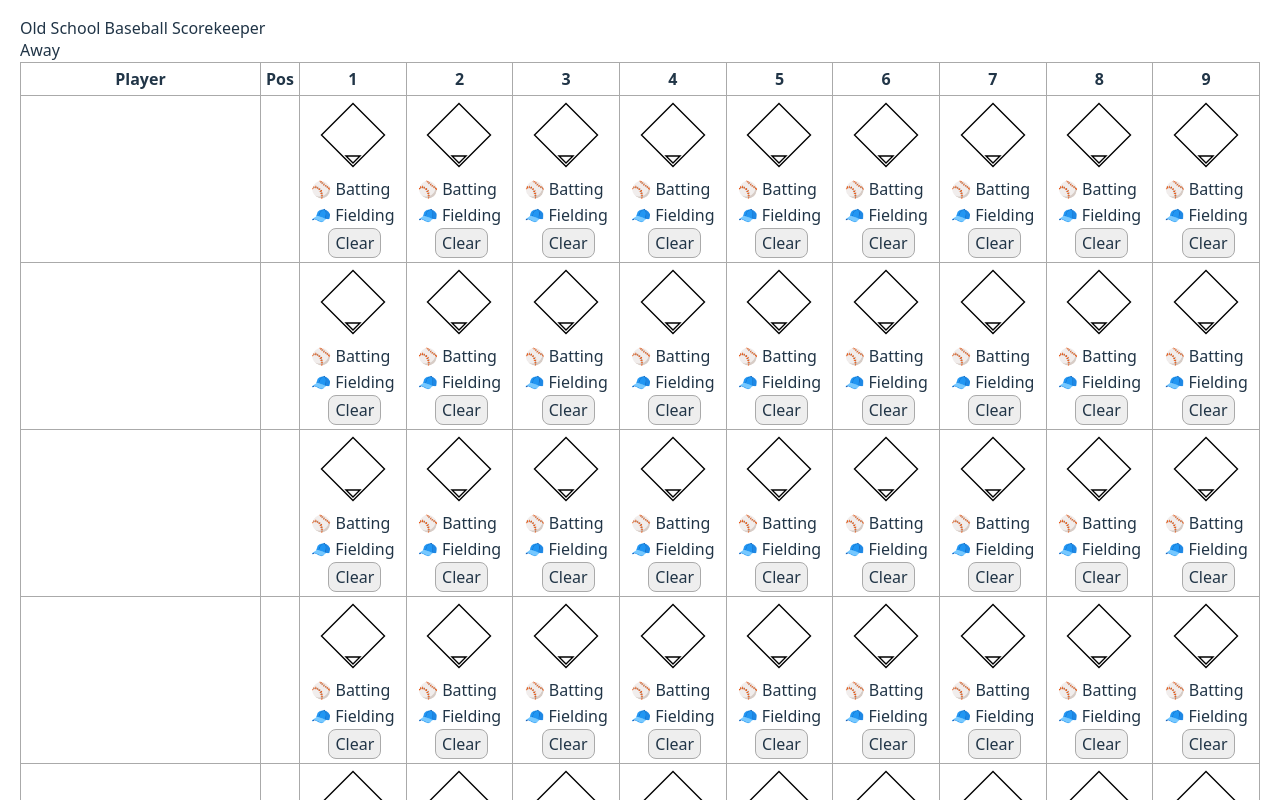
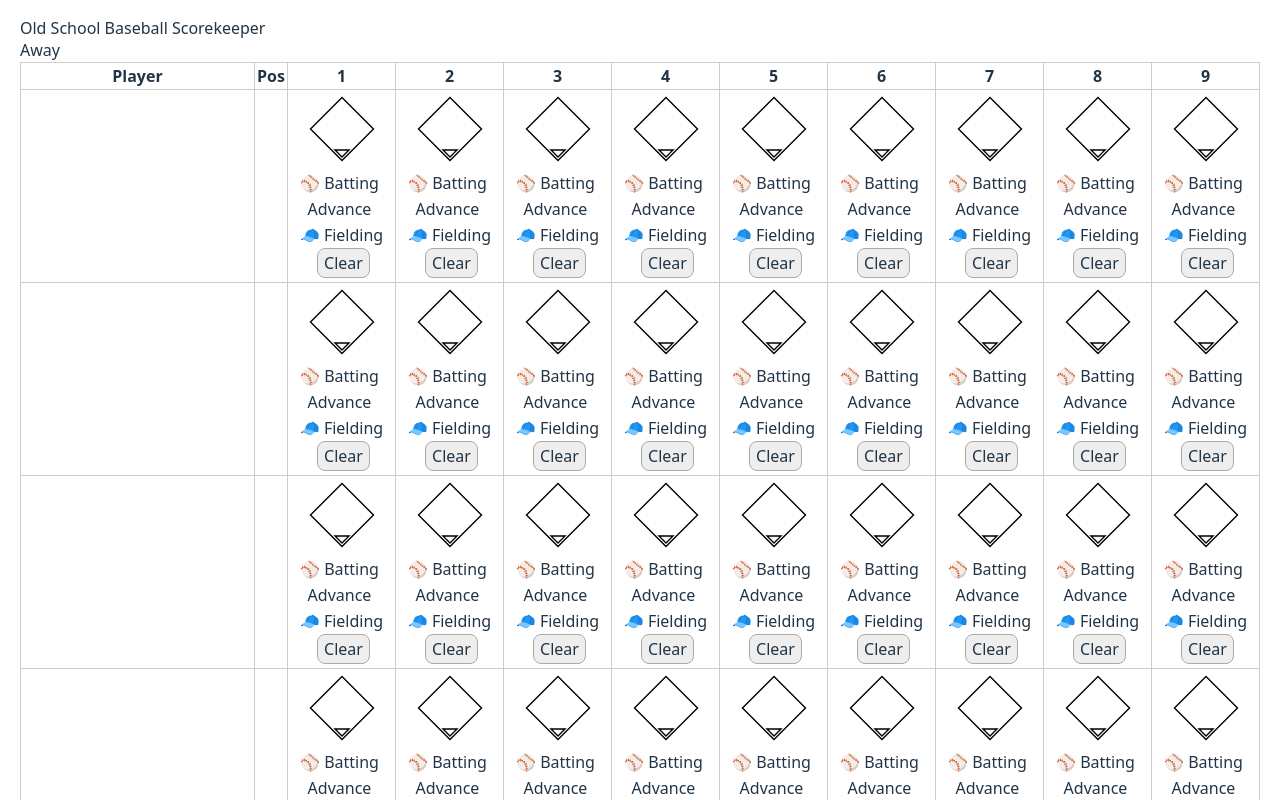
Before and after one commit to vanslykeventures/baseball-scorebook, a React (Vite) app: page / in a window 1280 px wide. Shown: the top 800 px of the page. Built offline with nearby package versions, Linux system fonts and the light colour scheme.

Commit message:
add advance tag

```diff
--- a/src/components/DiamondCell/DiamondCell.tsx
+++ b/src/components/DiamondCell/DiamondCell.tsx
@@ -11,6 +11,7 @@ type DiamondCellProps = {
   updateRun: (value?: boolean) => void;
   clearCell: () => void;
   addOut: (type: string, count: number, display: string) => void;
+  addAdvance: (route: string) => void;
 };
 
 const DiamondCell: React.FC<DiamondCellProps> = ({
@@ -21,20 +22,50 @@ const DiamondCell: React.FC<DiamondCellProps> = ({
   advanceRunner,
   updateRun,
   clearCell,
-  addOut
+  addOut,
+  addAdvance,
 }) => {
-  const [fieldingType, setFieldingType] = useState<string>(cell.fieldingType || "");
+  const [fieldingType, setFieldingType] = useState<string>(
+    cell.fieldingType || ""
+  );
   const [showBattingTools, setShowBattingTools] = useState(false);
   const [showFieldingTools, setShowFieldingTools] = useState(false);
+  const [showAdvanceTools, setShowAdvanceTools] = useState(false);
 
-  const disabled = inningOver; // inning has reached 3 outs
+  const disabled = inningOver;
 
+  // GREEN HIT POLYGONS (unchanged)
   const hitPolygons: { [key: string]: string } = {
     "1B": "50,90 80,50 50,50 50,90",
     "BB": "50,90 80,50 50,50 50,90",
     "2B": "50,90 80,50 50,20 50,50 50,90",
     "3B": "50,90 80,50 50,20 20,50 50,50 50,90",
     "HR": "50,5 95,50 50,95 5,50",
+  };
+
+  // ORANGE ADVANCEMENT POLYGONS
+  // These are *segments from the current base*, not from home.
+  // All shapes are built around the center (50,50), matching your diamond.
+  const advancePolygons: { [route: string]: string[] } = {
+    // single-base advances
+    "1-2": ["50,50 80,50 50,20 50,50"], // top-right quadrant
+    "2-3": ["50,50 50,20 20,50 50,50"], // top-left quadrant
+    "3-H": ["50,50 20,50 50,90 50,50"], // bottom-left quadrant
+
+    // multi-base advances (unions of the above)
+    "1-3": [
+      "50,50 80,50 50,20 50,50", // 1->2
+      "50,50 50,20 20,50 50,50", // 2->3
+    ],
+    "2-H": [
+      "50,50 50,20 20,50 50,50", // 2->3
+      "50,50 20,50 50,90 50,50", // 3->H
+    ],
+    "1-H": [
+      "50,50 80,50 50,20 50,50", // 1->2
+      "50,50 50,20 20,50 50,50", // 2->3
+      "50,50 20,50 50,90 50,50", // 3->H
+    ],
   };
 
   const handleResult = (res: string) => {
@@ -65,14 +96,19 @@ const DiamondCell: React.FC<DiamondCellProps> = ({
     }
   };
 
-  const flags = totalOuts; // cumulative inning outs
+  const flags = totalOuts;
+
+  const handleAdvanceClick = (route: string) => {
+    if (disabled) return;
+    addAdvance(route); // state update happens in Scorekeeper
+  };
 
   return (
     <div
       style={{
         textAlign: "center",
         position: "relative",
-        opacity: disabled ? 0.40 : 1.0, // grey out if inning finished
+        opacity: disabled ? 0.4 : 1,
         pointerEvents: disabled ? "none" : "auto",
       }}
     >
@@ -82,6 +118,7 @@ const DiamondCell: React.FC<DiamondCellProps> = ({
         </div>
       )}
 
+      {/* OUT FLAG */}
       {(cell.outs || cell.result || cell.fieldingDisplay) && flags > 0 && (
         <div
           style={{
@@ -103,12 +140,14 @@ const DiamondCell: React.FC<DiamondCellProps> = ({
         </div>
       )}
 
+      {/* DIAMOND SVG */}
       <div
         style={{ width: 70, height: 70, margin: "0 auto", userSelect: "none" }}
         draggable={!disabled}
         onDragEnd={!disabled ? advanceRunner : undefined}
       >
         <svg viewBox="0 0 100 100" style={{ width: "100%", height: "100%" }}>
+          {/* Base diamond */}
           <polygon
             points="50,5 95,50 50,95 5,50"
             fill={cell.result === "HR" || cell.scored ? "limegreen" : "#fff"}
@@ -116,6 +155,7 @@ const DiamondCell: React.FC<DiamondCellProps> = ({
             strokeWidth="2"
           />
 
+          {/* Green hit wedge */}
           {["1B", "BB", "2B", "3B"].includes(cell.result) && (
             <polygon
               points={hitPolygons[cell.result]}
@@ -126,6 +166,21 @@ const DiamondCell: React.FC<DiamondCellProps> = ({
             />
           )}
 
+          {/* Orange advancement wedges */}
+          {cell.advances?.flatMap((route, idx) =>
+            (advancePolygons[route] || []).map((poly, j) => (
+              <polygon
+                key={`${idx}-${j}`}
+                points={poly}
+                fill="orange"
+                stroke="orange"
+                strokeWidth={4}
+                opacity={0.7}
+              />
+            ))
+          )}
+
+          {/* Strikeout text */}
           {["K", "ꓘ"].includes(cell.result) && (
             <text
               x="50"
@@ -140,6 +195,7 @@ const DiamondCell: React.FC<DiamondCellProps> = ({
             </text>
           )}
 
+          {/* Home plate */}
           <polygon
             points="50,90 60,80 40,80"
             fill="#fafafa"
@@ -149,19 +205,29 @@ const DiamondCell: React.FC<DiamondCellProps> = ({
         </svg>
       </div>
 
+      {/* CONTROL BUTTONS */}
       <div style={{ marginTop: 6 }}>
         <button
-          onClick={() => setShowBattingTools((prev) => !prev)}
+          onClick={() => setShowBattingTools((p) => !p)}
           style={{ marginRight: 4, cursor: "pointer" }}
         >
           ⚾ Batting
         </button>
+
         <button
-          onClick={() => setShowFieldingTools((prev) => !prev)}
+          onClick={() => setShowAdvanceTools((p) => !p)}
+          style={{ marginRight: 4, cursor: "pointer" }}
+        >
+          Advance
+        </button>
+
+        <button
+          onClick={() => setShowFieldingTools((p) => !p)}
           style={{ cursor: "pointer" }}
         >
           🧢 Fielding
         </button>
+
         <button
           onClick={clearCell}
           style={{
@@ -176,6 +242,7 @@ const DiamondCell: React.FC<DiamondCellProps> = ({
         </button>
       </div>
 
+      {/* Batting tools */}
       {showBattingTools && !disabled && (
         <div style={{ marginTop: 4 }}>
           {["K", "ꓘ", "BB", "1B", "2B", "3B", "HR"].map((code) => (
@@ -202,6 +269,30 @@ const DiamondCell: React.FC<DiamondCellProps> = ({
         </div>
       )}
 
+      {/* Advancement tools – buttons now neutral, not orange blocks */}
+      {showAdvanceTools && !disabled && (
+        <div style={{ marginTop: 6 }}>
+          {["1-2", "2-3", "3-H", "1-3", "2-H", "1-H"].map((route) => (
+            <button
+              key={route}
+              onClick={() => handleAdvanceClick(route)}
+              style={{
+                margin: "2px 4px",
+                padding: "2px 8px",
+                fontSize: 11,
+                cursor: "pointer",
+                background: "#eee",
+                border: "1px solid #aaa",
+                borderRadius: 4,
+              }}
+            >
+              {route.replace("-", " → ")}
+            </button>
+          ))}
+        </div>
+      )}
+
+      {/* Fielding tools */}
       {showFieldingTools && !disabled && (
         <ScoringTool
           onAddOut={(type, count, display) => {
--- a/src/components/Scorekeeper.tsx
+++ b/src/components/Scorekeeper.tsx
@@ -1,16 +1,17 @@
 import React, { useState } from "react";
 import DiamondCell from "./DiamondCell/DiamondCell";
-import { makeEmptyCell, makeEmptyBook, type TeamScorebook } from "../../types";
+import { makeEmptyBook, makeEmptyCell, type TeamScorebook } from "../../types";
 
 const Scorekeeper: React.FC = () => {
   const innings = 9;
   const players = 9;
 
-  // Track which innings are completed and locked
+  // Track which innings are completed
   const [completedInnings, setCompletedInnings] = useState<boolean[]>(
     Array(innings).fill(false)
   );
 
+  // Away team
   const [away, setAway] = useState<TeamScorebook>({
     name: "AWAY",
     lineup: Array(players).fill(""),
@@ -18,6 +19,7 @@ const Scorekeeper: React.FC = () => {
     book: makeEmptyBook(players, innings),
   });
 
+  // HOME team if needed
   const [home, setHome] = useState<TeamScorebook>({
     name: "HOME",
     lineup: Array(players).fill(""),
@@ -25,16 +27,8 @@ const Scorekeeper: React.FC = () => {
     book: makeEmptyBook(players, innings),
   });
 
-  // ------------------------------
-  // UPDATE FUNCTIONS
-  // ------------------------------
-  const updateResult = (
-    setter: React.Dispatch<React.SetStateAction<TeamScorebook>>,
-    pIdx: number,
-    iIdx: number,
-    val: string
-  ) => {
-    setter((prev) => {
+  const updateResult = (setter, pIdx, iIdx, val) => {
+    setter(prev => {
       const book = prev.book.map((row, ri) =>
         row.map((cell, ci) =>
           ri === pIdx && ci === iIdx ? { ...cell, result: val } : cell
@@ -44,12 +38,8 @@ const Scorekeeper: React.FC = () => {
     });
   };
 
-  const advanceRunner = (
-    setter: React.Dispatch<React.SetStateAction<TeamScorebook>>,
-    pIdx: number,
-    iIdx: number
-  ) => {
-    setter((prev) => {
+  const advanceRunner = (setter, pIdx, iIdx) => {
+    setter(prev => {
       const book = prev.book.map((row, ri) =>
         row.map((cell, ci) => {
           if (ri !== pIdx || ci !== iIdx) return cell;
@@ -58,8 +48,8 @@ const Scorekeeper: React.FC = () => {
             bases: {
               b3: false,
               b2: cell.bases.b3,
-              b1: cell.bases.b2,
-            },
+              b1: cell.bases.b2
+            }
           };
         })
       );
@@ -67,28 +57,19 @@ const Scorekeeper: React.FC = () => {
     });
   };
 
-  const updateRun = (
-    setter: React.Dispatch<React.SetStateAction<TeamScorebook>>,
-    pIdx: number,
-    iIdx: number,
-    value: boolean = true
-  ) => {
-    setter((prev) => {
+  const updateRun = (setter, pIdx, iIdx, val) => {
+    setter(prev => {
       const book = prev.book.map((row, ri) =>
         row.map((cell, ci) =>
-          ri === pIdx && ci === iIdx ? { ...cell, scored: value } : cell
+          ri === pIdx && ci === iIdx ? { ...cell, scored: true } : cell
         )
       );
       return { ...prev, book };
     });
   };
 
-  const clearCell = (
-    setter: React.Dispatch<React.SetStateAction<TeamScorebook>>,
-    pIdx: number,
-    iIdx: number
-  ) => {
-    setter((prev) => {
+  const clearCell = (setter, pIdx, iIdx) => {
+    setter(prev => {
       const book = prev.book.map((row, ri) =>
         row.map((cell, ci) =>
           ri === pIdx && ci === iIdx ? makeEmptyCell() : cell
@@ -98,63 +79,47 @@ const Scorekeeper: React.FC = () => {
     });
   };
 
-  // ------------------------------
-  // RENDER GRID
-  // ------------------------------
-  const renderTeamGrid = (
-    team: TeamScorebook,
-    setter: React.Dispatch<React.SetStateAction<TeamScorebook>>
-  ) => (
-    <table
-      style={{
-        borderCollapse: "collapse",
-        width: "100%",
-        border: "1px solid #aaa",
-      }}
-    >
+  const completeInning = (iIdx) => {
+    const updated = [...completedInnings];
+    updated[iIdx] = true;
+    setCompletedInnings(updated);
+  };
+
+  // Main render grid
+  const renderTeamGrid = (team, setter) => (
+    <table style={{ borderCollapse: "collapse", width: "100%" }}>
       <thead>
         <tr>
-          <th style={{ border: "1px solid #aaa", padding: 4 }}>Player</th>
-          <th style={{ border: "1px solid #aaa", padding: 4 }}>Pos</th>
-
+          <th style={{ border: "1px solid #ccc" }}>Player</th>
+          <th style={{ border: "1px solid #ccc" }}>Pos</th>
           {Array.from({ length: innings }).map((_, i) => (
-            <th key={i} style={{ border: "1px solid #aaa", padding: 4 }}>
+            <th key={i} style={{ border: "1px solid #ccc" }}>
+              <div style={{ display: "flex", flexDirection: "column", alignItems: "center" }}>
                 {i + 1}
-              {/* Show Complete Inning button if 3 outs reached and not already closed */}
+                {/* Show button when a column reaches 3 outs */}
                 {(() => {
-                // Count total outs in this inning
                   let totalOuts = 0;
-                team.book.forEach((row) => {
-                  const c = row[i];
-                  if (c?.outs) totalOuts += c.outs;
-                });
-
+                  for (let p = 0; p < players; p++) {
+                    const cell = team.book[p][i];
+                    if (cell?.outs) totalOuts += cell.outs;
+                  }
                   if (totalOuts >= 3 && !completedInnings[i]) {
                     return (
-                    <div style={{ marginTop: 4 }}>
                       <button
-                        onClick={() =>
-                          setCompletedInnings((prev) => {
-                            const updated = [...prev];
-                            updated[i] = true;
-                            return updated;
-                          })
-                        }
                         style={{
-                          fontSize: 10,
-                          padding: "2px 4px",
-                          cursor: "pointer",
-                          background: "#ddd",
-                          border: "1px solid #888",
+                          marginTop: 4,
+                          background: "orange",
+                          padding: "2px 6px",
+                          borderRadius: 4
                         }}
+                        onClick={() => completeInning(i)}
                       >
                         Complete Inning?
                       </button>
-                    </div>
                     );
                   }
-                return null;
                 })()}
+              </div>
             </th>
           ))}
         </tr>
@@ -164,81 +129,74 @@ const Scorekeeper: React.FC = () => {
         {team.book.map((row, pIdx) => (
           <tr key={pIdx}>
             {/* Player name */}
-            <td style={{ border: "1px solid #aaa", padding: 4 }}>
+            <td style={{ border: "1px solid #ccc" }}>
               <input
                 value={team.lineup[pIdx]}
-                onChange={(e) => {
-                  const v = e.target.value;
-                  setter((prev) => ({
-                    ...prev,
-                    lineup: prev.lineup.map((n, i) => (i === pIdx ? v : n)),
-                  }));
-                }}
+                onChange={(e) =>
+                  setter(prev => {
+                    const updated = [...prev.lineup];
+                    updated[pIdx] = e.target.value;
+                    return { ...prev, lineup: updated };
+                  })
+                }
               />
             </td>
 
             {/* Position */}
-            <td style={{ border: "1px solid #aaa", padding: 4 }}>
+            <td style={{ border: "1px solid #ccc" }}>
               <input
                 value={team.positions[pIdx]}
-                onChange={(e) => {
-                  const v = e.target.value;
-                  setter((prev) => ({
-                    ...prev,
-                    positions: prev.positions.map((n, i) =>
-                      i === pIdx ? v : n
-                    ),
-                  }));
-                }}
                 style={{ width: 30 }}
+                onChange={(e) =>
+                  setter(prev => {
+                    const updated = [...prev.positions];
+                    updated[pIdx] = e.target.value;
+                    return { ...prev, positions: updated };
+                  })
+                }
               />
             </td>
 
             {/* Inning cells */}
             {row.map((cell, iIdx) => {
-              // Compute running outs through all *previous rows* in the same inning
+              // compute cumulative outs
               let totalOuts = 0;
-              for (let r = 0; r <= pIdx; r++) {
-                const c = team.book[r][iIdx];
+              for (let p = 0; p <= pIdx; p++) {
+                const c = team.book[p][iIdx];
                 if (c?.outs) totalOuts += c.outs;
               }
+              if (totalOuts > 3) totalOuts = 3;
 
-              if (totalOuts > 3) totalOuts = 3; // cap at 3 outs
+              const inningOver = completedInnings[iIdx];
 
               return (
-                <td
-                  key={iIdx}
-                  style={{
-                    border: "1px solid #aaa",
-                    padding: 4,
-                    background: completedInnings[iIdx] ? "#e0e0e0" : "white",
-                    opacity: completedInnings[iIdx] ? 0.6 : 1,
-                    pointerEvents: completedInnings[iIdx] ? "none" : "auto",
-                  }}
-                >
+                <td key={iIdx} style={{ border: "1px solid #ccc", padding: 4 }}>
                   <DiamondCell
                     cell={cell}
                     totalOuts={totalOuts}
-                    inningOver={completedInnings[iIdx]}
-                    updateResult={(val) =>
-                      updateResult(setter, pIdx, iIdx, val)
-                    }
-                    advanceRunner={() =>
-                      advanceRunner(setter, pIdx, iIdx)
-                    }
-                    updateRun={(val) => updateRun(setter, pIdx, iIdx, true)}
+                    inningOver={inningOver}
+                    updateResult={(val) => updateResult(setter, pIdx, iIdx, val)}
+                    advanceRunner={() => advanceRunner(setter, pIdx, iIdx)}
+                    updateRun={(v) => updateRun(setter, pIdx, iIdx, v)}
                     clearCell={() => clearCell(setter, pIdx, iIdx)}
                     addOut={(type, count, display) =>
-                      setter((prev) => {
+                      setter(prev => {
                         const book = prev.book.map((row2, ri) =>
                           row2.map((c2, ci) =>
                             ri === pIdx && ci === iIdx
-                              ? {
-                                  ...c2,
-                                  outs: count,
-                                  fieldingType: type,
-                                  fieldingDisplay: display,
+                              ? { ...c2, outs: count, fieldingType: type, fieldingDisplay: display }
+                              : c2
+                          )
+                        );
+                        return { ...prev, book };
+                      })
                     }
+                    addAdvance={(route) =>
+                      setter(prev => {
+                        const book = prev.book.map((row2, ri) =>
+                          row2.map((c2, ci) =>
+                            ri === pIdx && ci === iIdx
+                              ? { ...c2, advances: [...(c2.advances || []), route] }
                               : c2
                           )
                         );
@@ -258,13 +216,8 @@ const Scorekeeper: React.FC = () => {
   return (
     <div style={{ padding: 20 }}>
       <h1>Old School Baseball Scorekeeper</h1>
-
       <h2>Away</h2>
       {renderTeamGrid(away, setAway)}
-
-      {/* Uncomment if you want home team */}
-      {/* <h2 style={{ marginTop: 40 }}>Home</h2>
-      {renderTeamGrid(home, setHome)} */}
     </div>
   );
 };
--- a/types.ts
+++ b/types.ts
@@ -13,6 +13,7 @@ export type ScoreCell = {
   fieldingType?: string;
   outs?: number;
   fieldingDisplay?: string;
+  advances?: string[]
 };
 
 // One row per player, one column per inning
```
Lines whose indentation alone changed are shown as unchanged.
